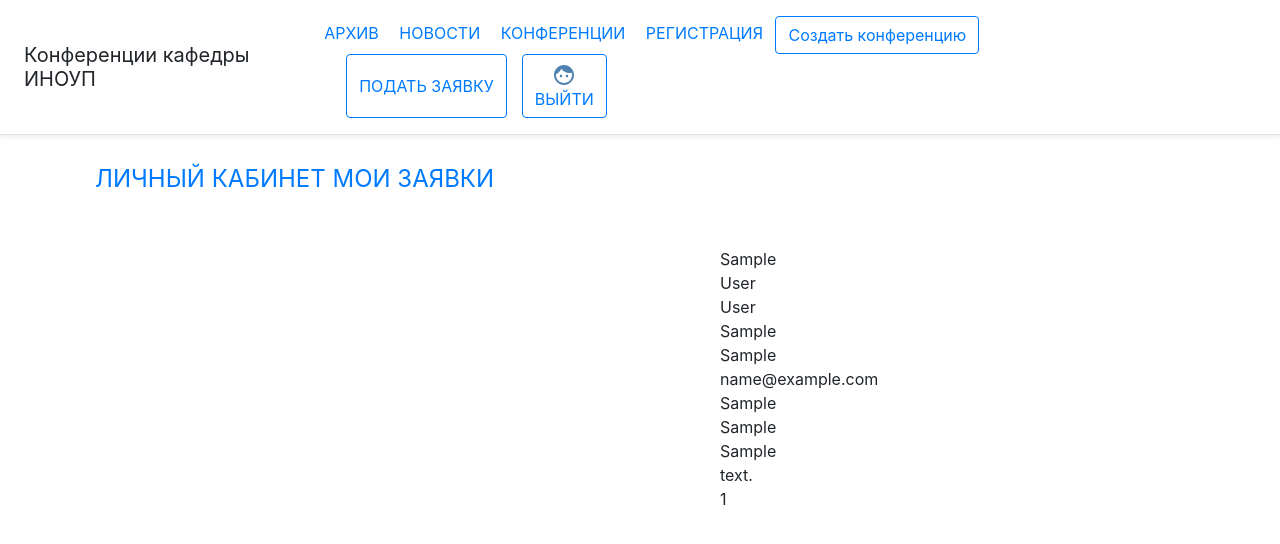
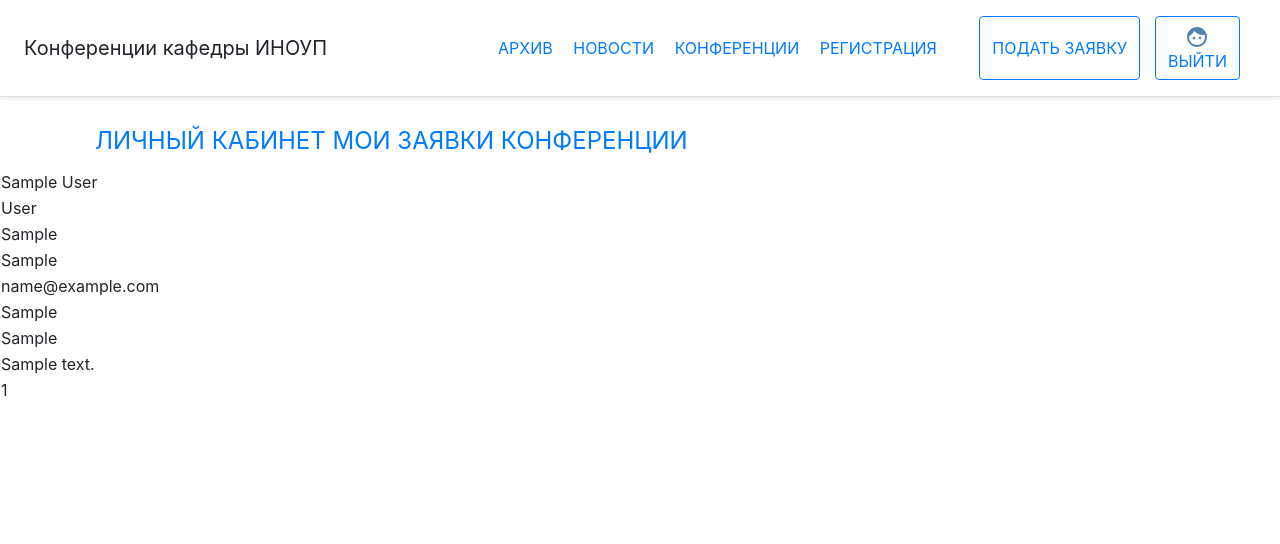
Before and after one commit to pastnova/d_job, a Django app: page / in a window 1280 px wide. Shown: the top 544 px of the page. Run offline with Django 3.2, Linux system fonts and the light colour scheme; a user stored in the database is signed in; tables that the repository leaves empty hold one stand-in row (values such as "Sample post").

Commit message:
Перенос ссылки создания конференции в личный кабинет. Вёрстка лс. Добавлены виджеты скрытия паролей для форм авторизации и регистрации.

```diff
--- a/core/views.py
+++ b/core/views.py
@@ -19,9 +19,17 @@ def home_page(request):
         userprofile = UserProfile.objects.get(
             user_id=request.user.id
         )
+        if request.user.is_superuser:
+            is_admin = True
+        else:
+            is_admin = False
     else:
         userprofile = None
-    return render(request, 'core/home_page.html', {'userprofile': userprofile})
+        is_admin = False
+    return render(request, 'core/home_page.html', {
+        'userprofile': userprofile,
+        'is_admin': is_admin,
+    })
 
 
 def registration(request):
--- a/static/css/home_page.css
+++ b/static/css/home_page.css
@@ -24,16 +24,6 @@
     padding: 10px;
 }
 
-.lk-data {
-    width: auto;
+table {
+    margin-right: 500px;
 }
-
-.lk-data p {
-    text-align: left;
-    padding: 40px 0px 0px 120px;
-    /*border: 4px #808080 solid;*/
-    width: 100px;
-    margin-left: 600px;
-    display: inline-block;
-    font-size: 18;
-}
--- a/templates/core/base.html
+++ b/templates/core/base.html
@@ -20,11 +20,6 @@
         <a class="p-2 text-blue" href="/news">НОВОСТИ</a>
         <a class="p-2 text-blue" href="/conference">КОНФЕРЕНЦИИ</a>
         <a class="p-2 text-blue" href="/registration" methods="post">РЕГИСТРАЦИЯ</a>
-        {% if user.is_superuser %}
-            <a class="btn btn-outline-primary" methods="post"
-               href="/create_conference">Создать конференцию
-            </a>
-        {% endif %}
         <div class="buttons">
             <button class="btn btn-outline-primary" methods="post" href="/create_image">ПОДАТЬ ЗАЯВКУ</button>
             {% block login %}
--- a/templates/core/home_page.html
+++ b/templates/core/home_page.html
@@ -28,24 +28,43 @@
 {% block main %}
     {% if user.is_authenticated %}
         <div class="lk-header">
-            <a href="">ЛИЧНЫЙ КАБИНЕТ</a>
+            <a href="/">ЛИЧНЫЙ КАБИНЕТ</a>
             <a href="">МОИ ЗАЯВКИ</a>
-        </div>
-        <div class="lk-data">
-            {% if userprofile %}
-                <p>{{ userprofile.name }}
-                {{ userprofile.surname }}
-                {{ userprofile.patronymic }}
-                {{ userprofile.office }}
-                {{ userprofile.email }}
-                {{ userprofile.degree }}
-                {{ userprofile.organization }}
-                {{ userprofile.address }}
-                {{ userprofile.phone }}
-                </p>
-                {% else %}
+            {% if user.is_superuser %}
+            <a href="/create_conference">КОНФЕРЕНЦИИ</a>
             {% endif %}
         </div>
+        {% if userprofile %}
+            <table>
+                <tr>
+                    <td>{{ userprofile.name }} </td>
+                </tr>
+                <tr>
+                    <td>{{ userprofile.surname }}</td>
+                </tr>
+                <tr>
+                    <td>{{ userprofile.patronymic }}</td>
+                </tr>
+                <tr>
+                    <td>{{ userprofile.office }}</td>
+                </tr>
+                <tr>
+                    <td>{{ userprofile.email }}</td>
+                </tr>
+                <tr>
+                    <td>{{ userprofile.degree }}</td>
+                </tr>
+                <tr>
+                    <td>{{ userprofile.organization }}</td>
+                </tr>
+                <tr>
+                    <td>{{ userprofile.address }}</td>
+                <tr>
+                    <td>{{ userprofile.phone }}</td>
+                </tr>
+            </table>
+        {% else %}
+        {% endif %}
     {% else %}
         <div class="banner">
             <p>ВСЕ НА КОНФЕРЕНЦИИ!</p>
```
Also changed, not shown: core/forms.py (+7 -1 lines).
